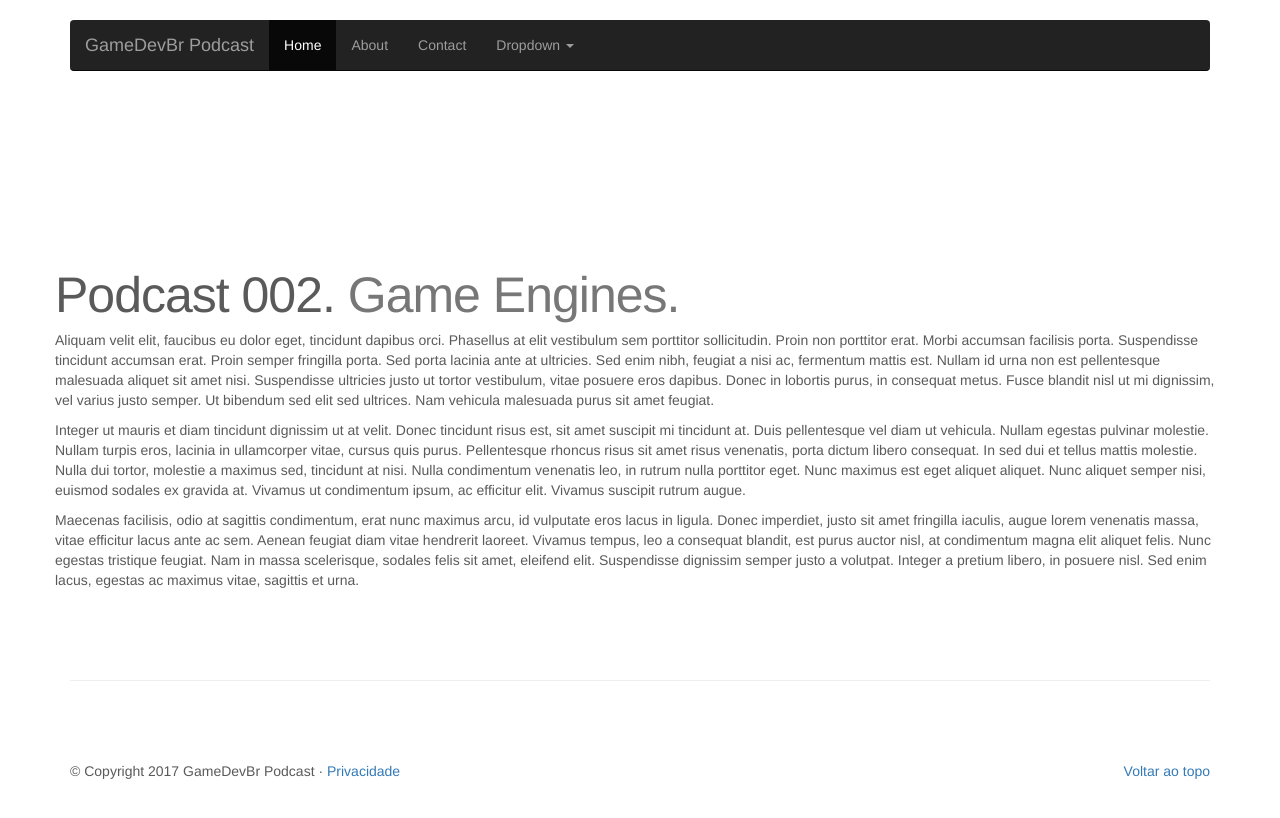
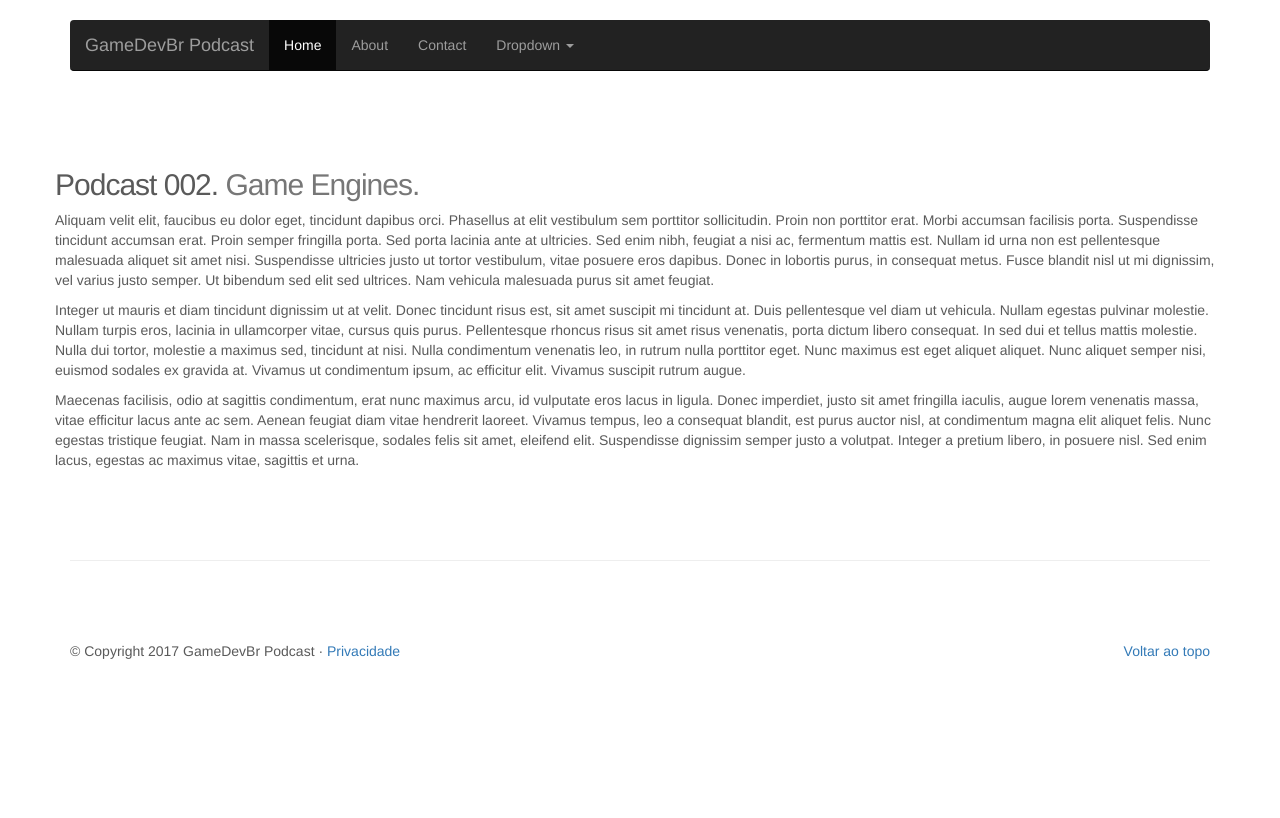
Before and after one commit to gamedevbr-podcast/gamedevbr-podcast.github.io, a Jekyll site: the page built from _posts/2017-05-11-engines.md, in a window 1280 px wide. Shown: the top 818 px of the page. Built offline with Jekyll 4.4.1, drawn with Linux system fonts in a browser that asks for light colours; comment, search, counter and statistics services are not loaded.

Commit message:
Post title height

```diff
--- a/_layouts/post.html
+++ b/_layouts/post.html
@@ -3,7 +3,7 @@ layout: default
 ---
 
 <div class="row featurette">
-    <h2 class="featurette-heading">{{ page.title }}. <span class="text-muted">{{ page.subtitle }}.</span></h2>
+    <h2 class="featurette-heading-post">{{ page.title }}. <span class="text-muted">{{ page.subtitle }}.</span></h2>
     <p>{{ content }}</p>
 </div>
 
--- a/css/podcast.css
+++ b/css/podcast.css
@@ -95,6 +95,12 @@ body {
   letter-spacing: -1px;
 }
 
+.featurette-heading-post {
+  font-weight: 150;
+  line-height: 1;
+  letter-spacing: -1px;
+}
+
 
 /* RESPONSIVE CSS
 -------------------------------------------------- */
```
